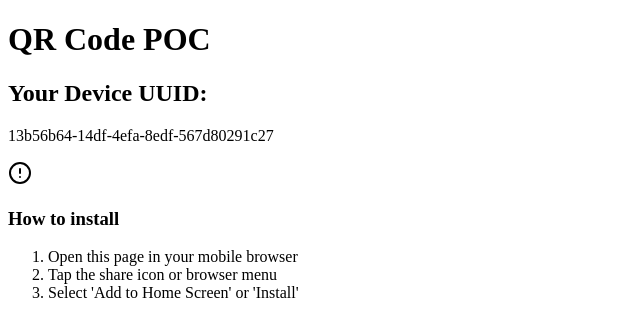
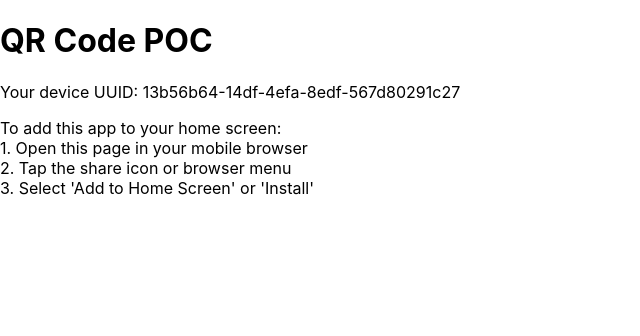
Before and after one commit to SanjeevaChitlapalli/bobs-poc, a React (Create React App) app: page / in a window 1280 px wide. Shown: the top 336 px of the page, without its empty margins (0-640 px from the left). Built offline with nearby package versions, Linux system fonts and the light colour scheme.

Commit message:
working project

```diff
--- a/postcss.config.js
+++ /dev/null
@@ -1,6 +0,0 @@
-module.exports = {
-  plugins: {
-    tailwindcss: {},
-    autoprefixer: {},
-  },
-}
--- a/src/App.js
+++ b/src/App.js
@@ -1,7 +1,5 @@
-// src/App.js
 import React, { useEffect, useState } from 'react';
 import { v4 as uuidv4 } from 'uuid';
-import { AlertCircle, Download, CheckCircle } from 'lucide-react';
 
 function App() {
   const [uuid, setUuid] = useState('');
@@ -43,51 +41,25 @@ function App() {
   };
 
   return (
-    <div className="min-h-screen bg-gradient-to-br from-gray-900 via-purple-900 to-violet-900 flex items-center justify-center p-4">
-      <div className="bg-gray-800 rounded-xl shadow-2xl p-6 md:p-8 max-w-md w-full">
-        <h1 className="text-3xl font-bold mb-6 text-center text-white">QR Code POC</h1>
-
-        <div className="bg-gray-700 rounded-lg p-4 mb-6">
-          <h2 className="text-lg font-semibold mb-2 text-gray-300">Your Device UUID:</h2>
-          <p className="text-sm md:text-base font-mono bg-gray-600 p-3 rounded border border-gray-500 break-all text-gray-100">{uuid}</p>
-        </div>
-
+    <div className="App">
+      <header className="App-header">
+        <h1>QR Code POC</h1>
+        <p>Your device UUID: {uuid}</p>
         {!isAppInstalled && deferredPrompt && (
-          <button
-            onClick={handleInstallClick}
-            className="w-full bg-blue-600 hover:bg-blue-700 text-white font-bold py-3 px-4 rounded-lg transition duration-300 ease-in-out flex items-center justify-center"
-          >
-            <Download className="mr-2" size={20} />
-            Add to Home Screen
-          </button>
+          <button onClick={handleInstallClick}>Add to Home Screen</button>
         )}
-
         {!isAppInstalled && !deferredPrompt && (
-          <div className="bg-yellow-900 border border-yellow-700 rounded-lg p-4 text-yellow-100">
-            <div className="flex items-center mb-2">
-              <AlertCircle className="h-5 w-5 mr-2 text-yellow-500" />
-              <h3 className="font-semibold">How to install</h3>
-            </div>
-            <ol className="list-decimal list-inside space-y-1 text-sm">
-              <li>Open this page in your mobile browser</li>
-              <li>Tap the share icon or browser menu</li>
-              <li>Select 'Add to Home Screen' or 'Install'</li>
-            </ol>
-          </div>
+          <p>
+            To add this app to your home screen:
+            <br />
+            1. Open this page in your mobile browser
+            <br />
+            2. Tap the share icon or browser menu
+            <br />
+            3. Select 'Add to Home Screen' or 'Install'
+          </p>
         )}
-
-        {isAppInstalled && (
-          <div className="bg-green-900 border border-green-700 rounded-lg p-4 text-green-100">
-            <div className="flex items-center">
-              <CheckCircle className="h-5 w-5 mr-2 text-green-500" />
-              <h3 className="font-semibold">App Installed</h3>
-            </div>
-            <p className="mt-1 text-sm">
-              This app is successfully installed on your device.
-            </p>
-          </div>
-        )}
-      </div>
+      </header>
     </div>
   );
 }
--- a/src/index.css
+++ b/src/index.css
@@ -1,3 +1,13 @@
-@tailwind base;
-@tailwind components;
-@tailwind utilities;
+body {
+  margin: 0;
+  font-family: -apple-system, BlinkMacSystemFont, 'Segoe UI', 'Roboto', 'Oxygen',
+    'Ubuntu', 'Cantarell', 'Fira Sans', 'Droid Sans', 'Helvetica Neue',
+    sans-serif;
+  -webkit-font-smoothing: antialiased;
+  -moz-osx-font-smoothing: grayscale;
+}
+
+code {
+  font-family: source-code-pro, Menlo, Monaco, Consolas, 'Courier New',
+    monospace;
+}
```
Also changed, not shown: package.json (+0 -13 lines), tailwind.config.ts (deleted, +0 -20 lines), 1 other file (tests, documents, lock files or other folders).
